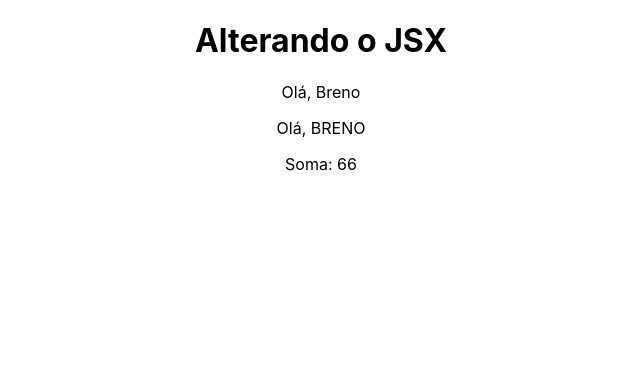
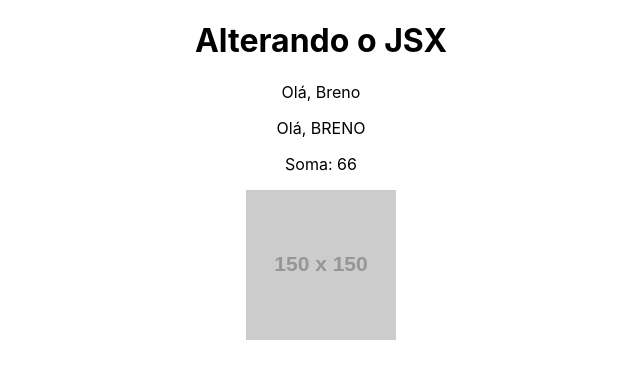
Before and after one commit to BrenoPorfirio/My-Costs, a React (Create React App) app: page / in a window 1280 px wide. Shown: the top 378 px of the page, without its empty margins (319-959 px from the left). Built offline with nearby package versions, Linux system fonts and the light colour scheme.

Commit message:
img property

```diff
--- a/src/App.js
+++ b/src/App.js
@@ -10,12 +10,15 @@ function App() {
     return a + b
   }
 
+  const url = "https://via.placeholder.com/150"
+
   return (
     <div className="App">
       <h1>Alterando o JSX</h1>
       <p>Olá, {name}</p>
       <p>Olá, {newName}</p>
       <p>Soma: {sum(12, 54)}</p>
+      <img src={url} alt="Minha imagem"/>
     </div>
   );
 }
```
